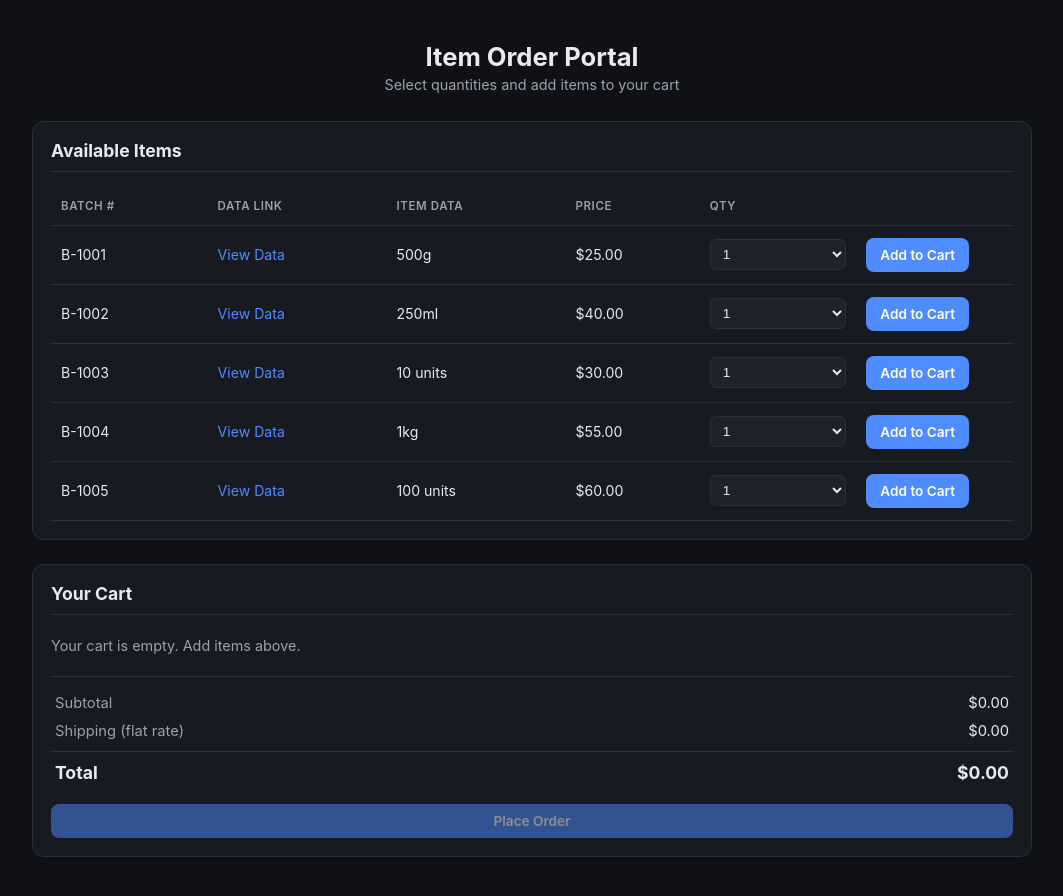
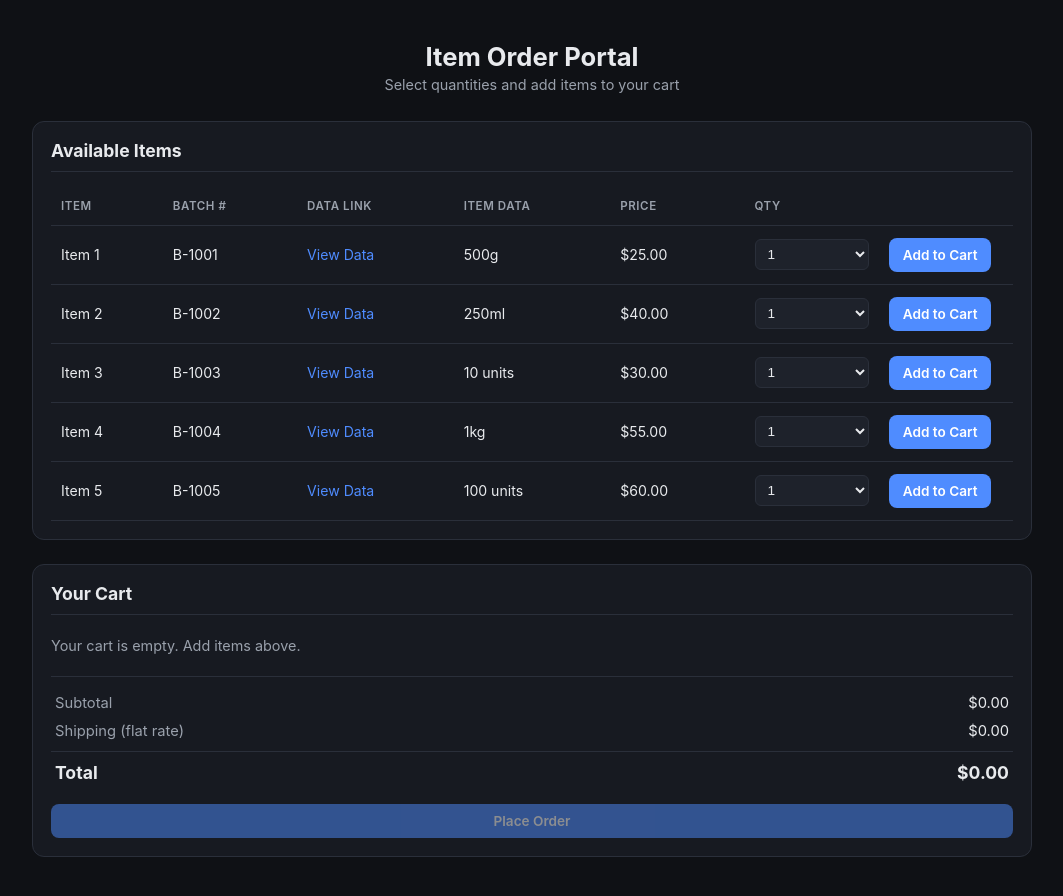
Before and after one commit to gvl0901/storefront, a plain HTML site: page index.html in a window 1280 px wide. Shown: the whole page, without its empty margins (108-1171 px from the left). Drawn offline with Linux system fonts and the light colour scheme.

Commit message:
Add Item column with Item 1-5 naming

```diff
--- a/index.html
+++ b/index.html
@@ -81,41 +81,47 @@
 
   /* Fixed column widths for items table */
   #itemsBody tr td:nth-child(1),
-  thead tr th:nth-child(1) { width: 14%; }  /* Batch # */
+  thead tr th:nth-child(1) { width: 10%; }  /* Item */
 
   #itemsBody tr td:nth-child(2),
-  thead tr th:nth-child(2) { width: 16%; }  /* Data Link */
+  thead tr th:nth-child(2) { width: 12%; }  /* Batch # */
 
   #itemsBody tr td:nth-child(3),
-  thead tr th:nth-child(3) { width: 16%; }  /* Item Data */
+  thead tr th:nth-child(3) { width: 14%; }  /* Data Link */
 
   #itemsBody tr td:nth-child(4),
-  thead tr th:nth-child(4) { width: 12%; }  /* Price */
+  thead tr th:nth-child(4) { width: 14%; }  /* Item Data */
 
   #itemsBody tr td:nth-child(5),
-  thead tr th:nth-child(5) { width: 14%; }  /* Qty */
+  thead tr th:nth-child(5) { width: 12%; }  /* Price */
 
   #itemsBody tr td:nth-child(6),
-  thead tr th:nth-child(6) { width: 14%; }  /* Button */
+  thead tr th:nth-child(6) { width: 12%; }  /* Qty */
+
+  #itemsBody tr td:nth-child(7),
+  thead tr th:nth-child(7) { width: 12%; }  /* Button */
 
   /* Fixed column widths for cart table */
   #cartBody tr td:nth-child(1),
-  #cartTable thead tr th:nth-child(1) { width: 14%; }  /* Batch # */
+  #cartTable thead tr th:nth-child(1) { width: 12%; }  /* Item */
 
   #cartBody tr td:nth-child(2),
-  #cartTable thead tr th:nth-child(2) { width: 20%; }  /* Item Data */
+  #cartTable thead tr th:nth-child(2) { width: 12%; }  /* Batch # */
 
   #cartBody tr td:nth-child(3),
-  #cartTable thead tr th:nth-child(3) { width: 10%; }  /* Qty */
+  #cartTable thead tr th:nth-child(3) { width: 18%; }  /* Item Data */
 
   #cartBody tr td:nth-child(4),
-  #cartTable thead tr th:nth-child(4) { width: 12%; }  /* Price */
+  #cartTable thead tr th:nth-child(4) { width: 10%; }  /* Qty */
 
   #cartBody tr td:nth-child(5),
-  #cartTable thead tr th:nth-child(5) { width: 16%; }  /* Line Total */
+  #cartTable thead tr th:nth-child(5) { width: 12%; }  /* Price */
 
   #cartBody tr td:nth-child(6),
-  #cartTable thead tr th:nth-child(6) { width: 12%; }  /* Remove Button */
+  #cartTable thead tr th:nth-child(6) { width: 14%; }  /* Line Total */
+
+  #cartBody tr td:nth-child(7),
+  #cartTable thead tr th:nth-child(7) { width: 10%; }  /* Remove Button */
 
   a.datalink{
     color:var(--accent);
@@ -336,6 +342,7 @@
       <table>
         <thead>
           <tr>
+            <th>Item</th>
             <th>Batch #</th>
             <th>Data Link</th>
             <th>Item Data</th>
@@ -357,6 +364,7 @@
       <table id="cartTable" style="display:none;">
         <thead>
           <tr>
+            <th>Item</th>
             <th>Batch #</th>
             <th>Item Data</th>
             <th>Qty</th>
@@ -433,11 +441,11 @@
 
 <script>
   const ITEMS = [
-    { batch:'B-1001', link:'https://example.com/data/b1001', itemData:'500g', price:25.00, name:'Item1' },
-    { batch:'B-1002', link:'https://example.com/data/b1002', itemData:'250ml', price:40.00, name:'Item2' },
-    { batch:'B-1003', link:'https://example.com/data/b1003', itemData:'10 units', price:30.00, name:'Item3' },
-    { batch:'B-1004', link:'https://example.com/data/b1004', itemData:'1kg', price:55.00, name:'Item4' },
-    { batch:'B-1005', link:'https://example.com/data/b1005', itemData:'100 units', price:60.00, name:'Item5' },
+    { batch:'B-1001', link:'https://example.com/data/b1001', itemData:'500g', price:25.00, name:'Item 1' },
+    { batch:'B-1002', link:'https://example.com/data/b1002', itemData:'250ml', price:40.00, name:'Item 2' },
+    { batch:'B-1003', link:'https://example.com/data/b1003', itemData:'10 units', price:30.00, name:'Item 3' },
+    { batch:'B-1004', link:'https://example.com/data/b1004', itemData:'1kg', price:55.00, name:'Item 4' },
+    { batch:'B-1005', link:'https://example.com/data/b1005', itemData:'100 units', price:60.00, name:'Item 5' },
   ];
 
   const SHIPPING_FLAT = 35.00;
@@ -457,6 +465,7 @@
         .map(n => `<option value="${n}">${n}</option>`).join('');
 
       tr.innerHTML = `
+        <td>${item.name}</td>
         <td>${item.batch}</td>
         <td><a class="datalink" href="${item.link}" target="_blank" rel="noopener">View Data</a></td>
         <td>${item.itemData}</td>
@@ -510,6 +519,7 @@
       const tr = document.createElement('tr');
       tr.className = 'cart-row';
       tr.innerHTML = `
+        <td>${c.name}</td>
         <td>${c.batch}</td>
         <td>${c.itemData}</td>
         <td>${c.qty}</td>
```
